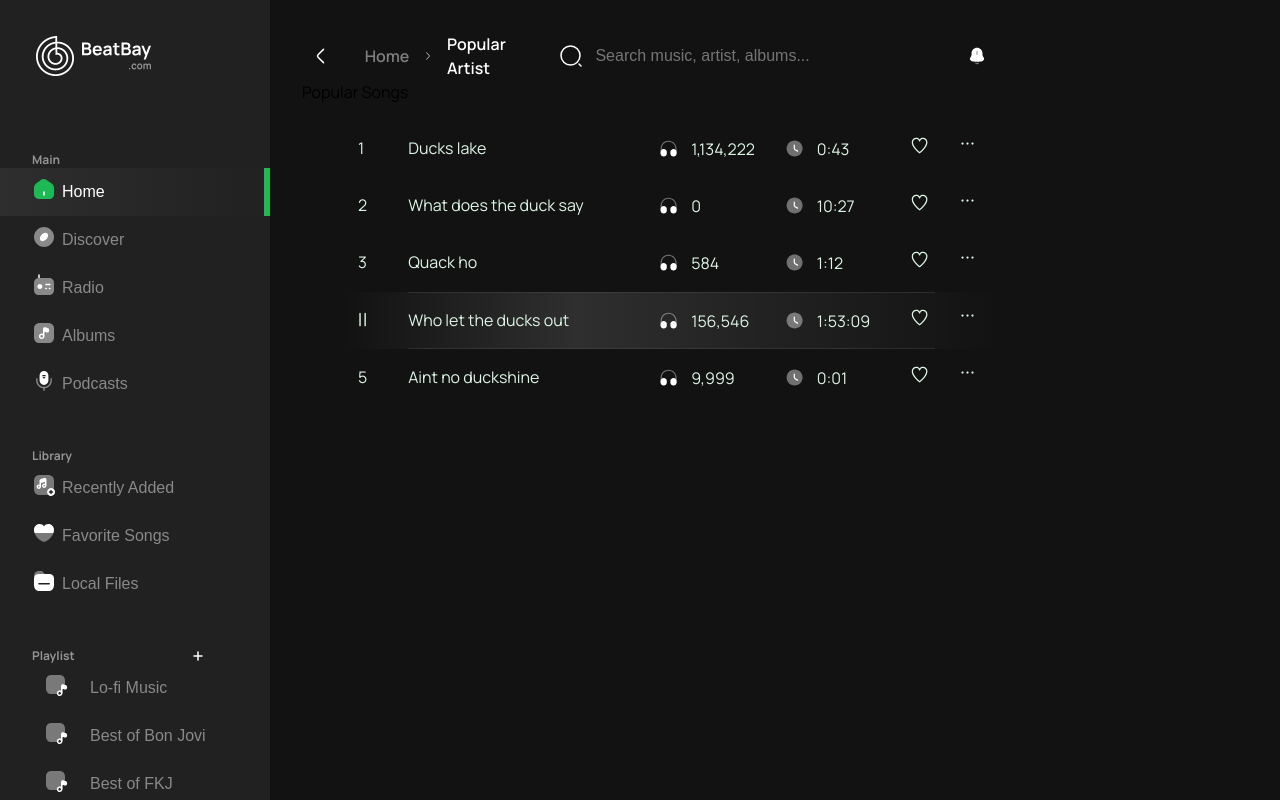
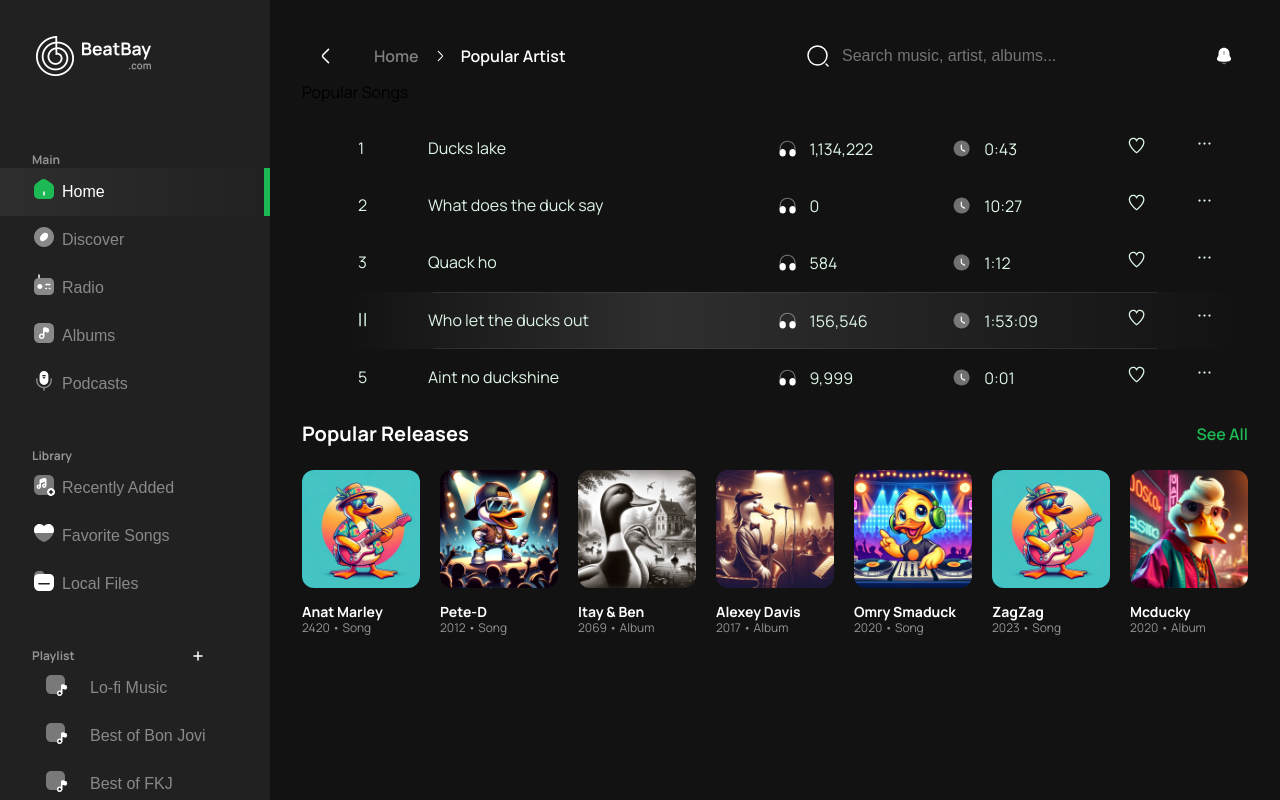
Before and after one commit to wixplosives/beakbox, a React (Vite) app: page / in a window 1280 px wide. Shown: the top 800 px of the page. Built offline with nearby package versions, Linux system fonts and the light colour scheme.

Commit message:
Add cards to Popular Artists

```diff
--- a/src/App.tsx
+++ b/src/App.tsx
@@ -6,7 +6,23 @@ import { TopBar } from './components/top-bar/top-bar';
 import { useState } from 'react';
 import { AppContext } from './components/app-context';
 import { NAVIGATION_SECTIONS, SONGS } from './constants';
+import RapperDuck from './assets/sample-images/rapper-duck.webp';
+import ChillDuck from './assets/sample-images/chill-duck.webp';
+import EighteesDuck from './assets/sample-images/eightees-duck.webp';
+import DjDuck from './assets/sample-images/dj-duck.webp';
+import JazzDuck from './assets/sample-images/jazz-duck.webp';
+import CoupleDuck from './assets/sample-images/couple-duck.webp';
+import { PopularReleases } from './components/popular-releases/popular-releases';
 
+const popularReleasesSamples = [
+    { imageUrl: ChillDuck, title: 'Anat Marley', subTitleOne: '2420', subTitleTwo: 'Song' },
+    { imageUrl: RapperDuck, title: 'Pete-D', subTitleOne: '2012', subTitleTwo: 'Song' },
+    { imageUrl: CoupleDuck, title: 'Itay & Ben', subTitleOne: '2069', subTitleTwo: 'Album' },
+    { imageUrl: JazzDuck, title: 'Alexey Davis', subTitleOne: '2017', subTitleTwo: 'Album' },
+    { imageUrl: DjDuck, title: 'Omry Smaduck', subTitleOne: '2020', subTitleTwo: 'Song' },
+    { imageUrl: ChillDuck, title: 'ZagZag', subTitleOne: '2023', subTitleTwo: 'Song' },
+    { imageUrl: EighteesDuck, title: 'Mcducky', subTitleOne: '2020', subTitleTwo: 'Album' },
+];
 function App() {
     const [selectedSection, selectSection] = useState('Home');
 
@@ -22,6 +38,7 @@ function App() {
                         playing={SONGS[3]}
                         className={styles.playlist}
                     />
+                    <PopularReleases popularData={popularReleasesSamples} />
                 </main>
                 <Player className={styles.player} />
             </div>
```
